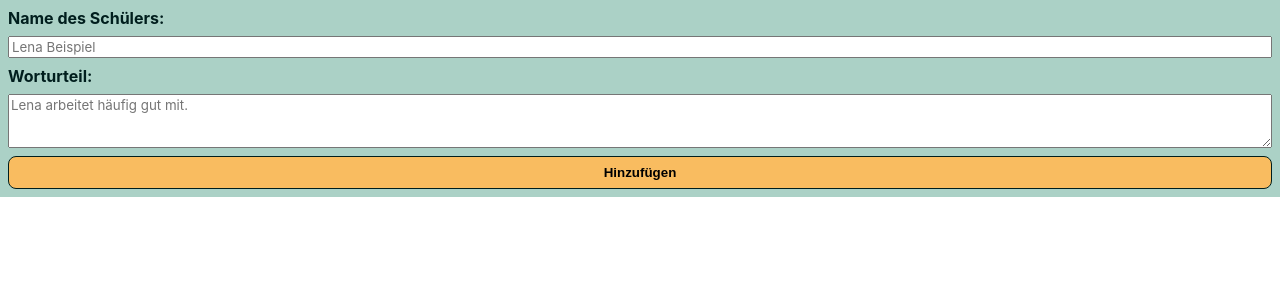
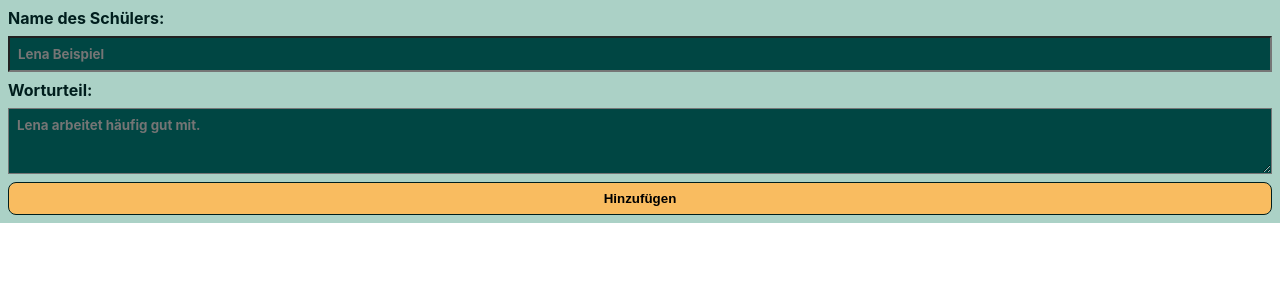
Before and after one commit to PReichetanz/capstone-project, a React (Vite) app: page / in a window 1280 px wide. Shown: the top 300 px of the page. Built offline with nearby package versions, Linux system fonts and the light colour scheme.

Commit message:
Add styling to input and textarea to adapt to design scheme (background and text color)

```diff
--- a/src/app/GlobalStyles.tsx
+++ b/src/app/GlobalStyles.tsx
@@ -9,6 +9,7 @@ const GlobalStyles = createGlobalStyle`
         --color-background-dark: #004643;
         --color-background-light: #abd1c6;
         --color-text-dark: #001e1d;
+        --color-text-white: #fffffe;
         --color-button: #f9bc60;
         --color-buttonText: #001e1d;
         --color-stroke: #001e1d;
--- a/src/app/components/Form/Form.tsx
+++ b/src/app/components/Form/Form.tsx
@@ -74,6 +74,10 @@ const FormContainer = styled.form`
 
 const Input = styled.input<Partial<FormProps>>`
   font-family: inherit;
+  font-weight: 700;
+  background: var(--color-background-dark);
+  color: var(--color-text-white);
+  padding: 0.5rem;
   outline: ${(props) =>
     props.submitted && props.value === ''
       ? '2px solid var(--color-tertiary)'
@@ -82,6 +86,10 @@ const Input = styled.input<Partial<FormProps>>`
 
 const Textarea = styled.textarea<Partial<FormProps>>`
   font-family: inherit;
+  font-weight: 700;
+  background: var(--color-background-dark);
+  color: var(--color-text-white);
+  padding: 0.5rem;
   outline: ${(props) =>
     props.submitted && props.value === ''
       ? '2px solid var(--color-tertiary)'
```
